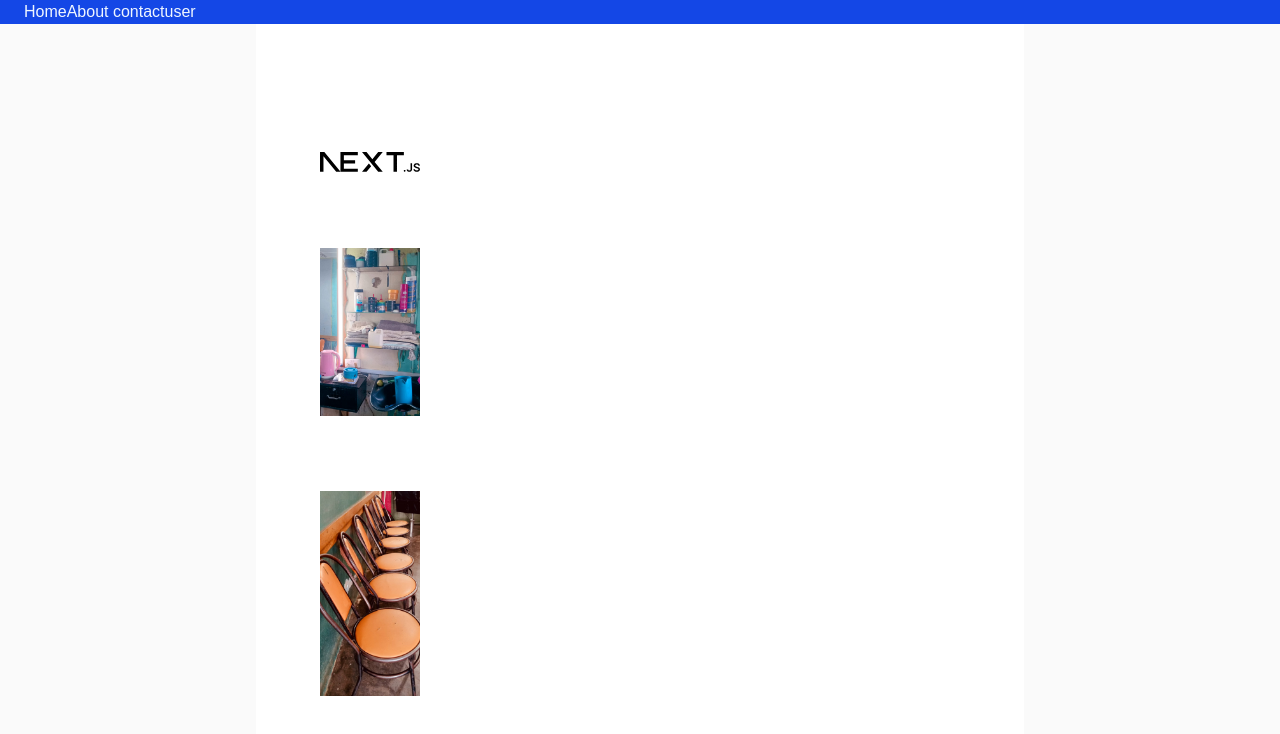
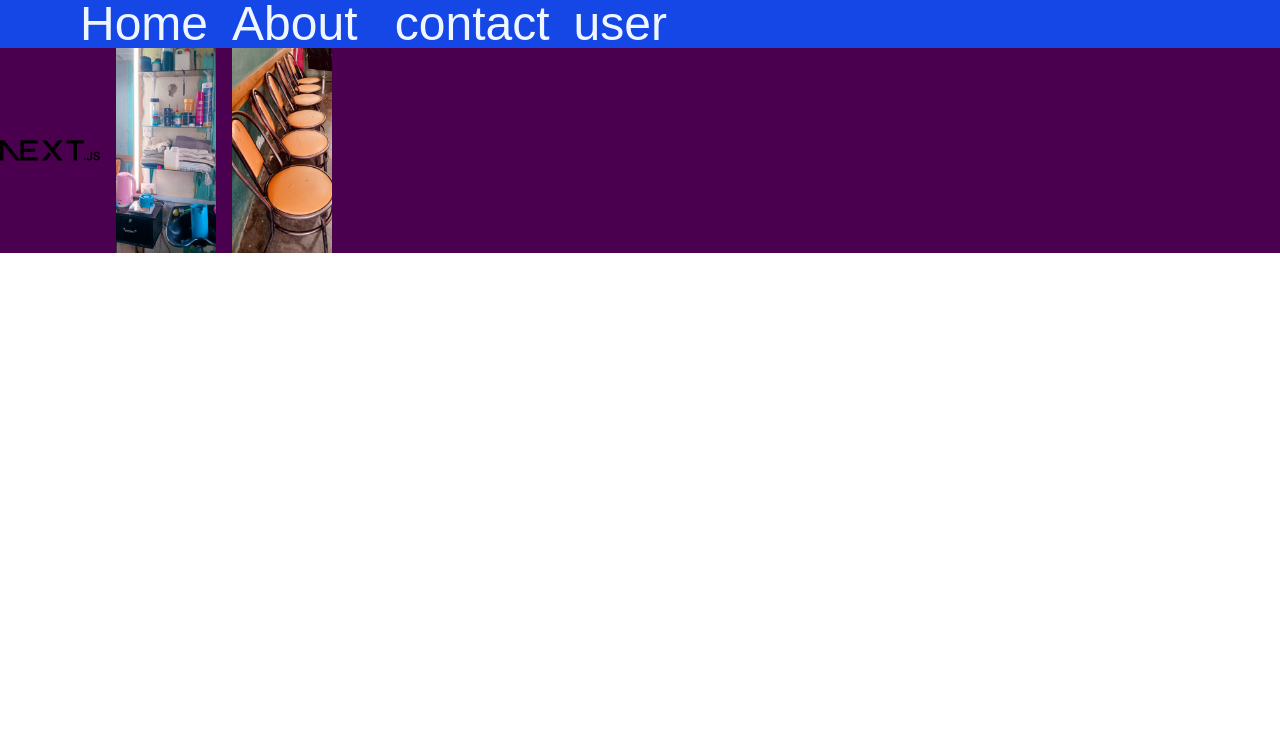
Before and after one commit to OJOK314/Next.js-first-practice, a Next.js app: page / in a window 1280 px wide. Shown: the top 734 px of the page. Built offline with nearby package versions, Linux system fonts and the light colour scheme.

Commit message:
add background color

```diff
--- a/app/about/page.tsx
+++ b/app/about/page.tsx
@@ -1,3 +1,3 @@
 export default function About(){
-    return <div>About page for next.js</div>
+    return <div className="bg-emerald-950 text-amber-300 ">About page for next.js</div>
 }
--- a/app/layout.tsx
+++ b/app/layout.tsx
@@ -28,11 +28,11 @@ export default function RootLayout({
       <body
         className={`${geistSans.variable} ${geistMono.variable} antialiased`}
       >
-     <div className="bg-blue-700 text-blue-50 px-6" >
-      <Link href={"/"}>Home</Link>
-      <Link href={"/about"}>About </Link>
-      <Link href={"/contact"}>contact</Link>
-      <Link href={"/users"}>user</Link>
+     <div className="bg-blue-700 text-blue-50 gap-12 pl-20 text-5xl " >
+      <Link className="mr-6 " href={"/"}>Home</Link>
+      <Link className="mr-6 " href={"/about"}>About </Link>
+      <Link className="mr-6 " href={"/contact"}>contact</Link>
+      <Link className="mr-6 " href={"/users"}>user</Link>
      </div>
 
         {children}
--- a/app/page.tsx
+++ b/app/page.tsx
@@ -8,8 +8,8 @@ import photo3 from "../public/photo3.jpg"
 
 export default function Home() {
   return (
-    <div className="flex min-h-screen items-center justify-center bg-zinc-50 font-sans dark:bg-black">
-      <main className="flex min-h-screen w-full max-w-3xl flex-col items-center justify-between py-32 px-16 bg-white dark:bg-black sm:items-start">
+    <div className="bg-fuchsia-950 ">
+      <div  className="flex gap-4 ">
 
 
 
@@ -45,7 +45,7 @@ export default function Home() {
 
 
 
-      </main>
+      </div>
     </div>
   );
 }
```
